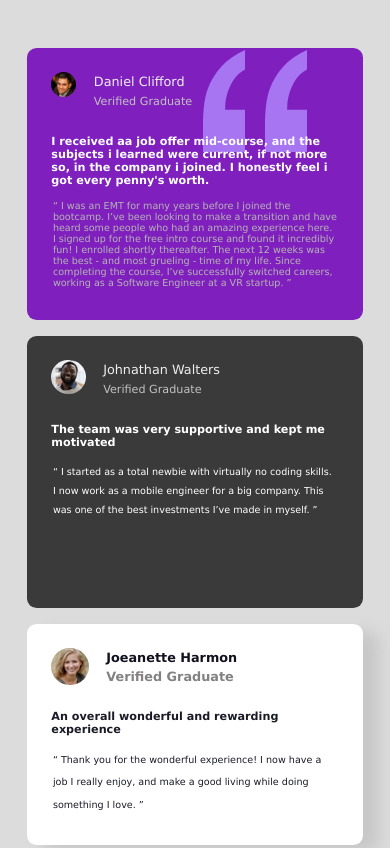
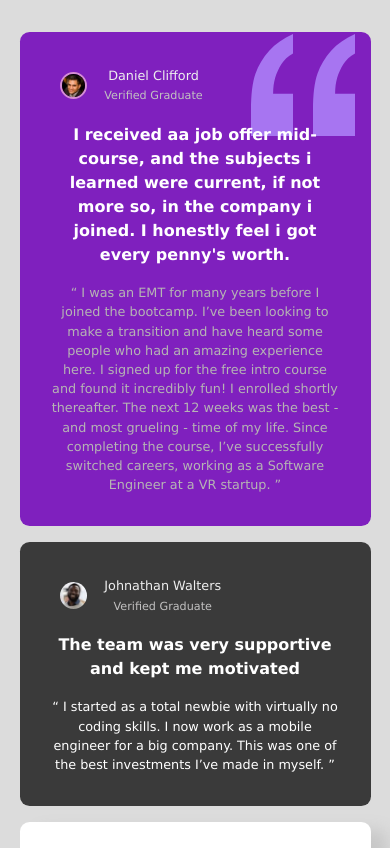
Before and after one commit to MariaAde-Git/testimonial-grid-section, a plain HTML site: page index.html in a window 390 px wide. Shown: the top 848 px of the page. Drawn offline with Linux system fonts and the light colour scheme.

Commit message:
Fix responsiveness issue in layout

```diff
--- a/index.html
+++ b/index.html
@@ -3,7 +3,7 @@
 <head>
     <meta charset="UTF-8">
     <meta name="viewport" content="width=device-width, initial-scale=1.0">
-    <title>One</title>
+    <title>Testimonial Grid</title>
     <link rel="stylesheet" href="./style.css">
 </head>
 <body>
--- a/style.css
+++ b/style.css
@@ -1,311 +1,183 @@
-*{
+* {
    margin: 0;
    padding: 0;
    box-sizing: border-box;
  }
-body{
+
+ body {
    background: #dcdcdc;
-    font-family: 'Lucida Sans', 'Lucida Sans Regular', 'Lucida Grande', 'Lucida Sans Unicode', Geneva, Verdana, sans-serif;
+   font-family: "Lucida Sans", "Lucida Sans Regular", "Lucida Grande",
+     "Lucida Sans Unicode", Geneva, Verdana, sans-serif;
+   display: flex;
+   justify-content: center;
+   align-items: center;
+   min-height: 100vh;
+   line-height: 1.5;
  }
 
-.over{
+ .over {
    display: grid;
-    grid-gap: 1rem;
+   grid-gap: 1.5rem;
    grid-template-areas:
      "faceOne faceOne faceTwo faceFive"
      "faceThree faceFour faceFour faceFive";
-    grid-template-columns: repeat(1fr, 4);
-    grid-template-rows: 17rem 17rem;
-    max-width: 86vw;
-    max-height: 100vh;
+   grid-template-columns: repeat(4, 1fr);
+   max-width: 90vw;
+   min-height: 70vh;
    margin: auto;
-    margin-top: 3rem;
+   margin: 3rem;
+   justify-content: center;
  }
-.over p{
-    font-size:0.8rem;
-    padding: 0.8rem 1.6rem 1.8rem 1.6rem;
+
+ .over > div {
+   padding: 2rem;
+   display: flex;
+   flex-direction: column;
+   gap: 1rem;
+   border-radius: 0.6rem;
  }
-.over h3{
-    font-size:0.9rem;
-    padding: 1.5rem 1.5rem 0 1.5rem;
+
+ .over p {
+   font-size: 0.8rem;
  }
- .one{
-    position: relative;
+
+ .over h3 {
+   font-size: 1.1rem;
+   margin-bottom: 1rem;
  }
- .quo{
+
+ .quo {
    position: absolute;
    top: 0.1rem;
    right: 3.5rem;
    height: 2rem;
  }
- .first{
-    position: absolute;
 
+ .first {
+   z-index: 1;
  }
- .over > div:first-child{
+
+ .first,
+ .second,
+ .forth > h3 {
+   color: white;
+ }
+
+ .first > p,
+ .forth > p {
+   color: #b6b4b4;
+ }
+
+ .dan {
+   display: flex;
+   gap: 1.1rem;
+   color: rgb(238, 238, 238);
+   font-size: 0.8rem;
+   align-items: center;
+   height: 2.7rem;
+   padding: 0.5rem;
+ }
+
+ .dan .spn {
+   color: rgb(194, 193, 193);
+   font-size: 0.7rem;
+ }
+
+ .dan img {
+   border-radius: 50%;
+   height: 100%;
+ }
+
+ .one > .dan {
+   z-index: 1;
+ }
+
+ .one > .dan img,
+ .four img {
+   border: 2px solid rgb(213, 141, 213);
+ }
+
+ .over > div:nth-child(1) {
+   position: relative;
    grid-area: faceOne;
    background: rgb(127, 32, 190);
  }
- .first, .second, .forth > h3{
-    color: white;
- }
- .first > p{
-    color: #b6b4b4;
- }
- .dan{
-    display: flex;
-    gap: 1.1rem;
-    margin: 1.5rem 0 0 1.5rem;
-    color: rgb(238, 238, 238);
-    font-size: 0.8rem;
-    line-height: 1.190rem;
- }
- .dan .spn{
-    color: rgb(194, 193, 193);
-    font-size: 0.7rem;
- }
- .dan img{
-    border: 2px solid  rgb(141, 24, 141);
-    border-radius: 50%;
-    height: 8%;
-    width: 8%;
- }
- .over > div:nth-child(2){
+
+ .over > div:nth-child(2) {
    grid-area: faceTwo;
    background: rgba(0, 0, 0, 0.733);
  }
- .two p{
-    line-height: 1.2rem;
-}
-.two img{
-    height: 11%;
-    width: 11%;
-}
- .over > div:nth-child(3){
+
+ .over > div:nth-child(3) {
    grid-area: faceThree;
    background: white;
  }
- .three img{
-    height: 12%;
-    width: 12%;
-}
- .over > div:nth-child(4){
+
+ .over > div:nth-child(4) {
    grid-area: faceFour;
    background: rgba(0, 0, 15, 0.897);
  }
- .forth > p{
-    color: #b6b4b4;
- }
- .four.dan img{
-    border: 2px solid rgb(141, 24, 141);
-    border-radius: 50%;
-    height: 7%;
-    width: 7%;
- }
- .four p{
-    line-height: 1rem;
-}
- .over > div:nth-child(5){
+
+ .over > div:nth-child(5) {
    grid-area: faceFive;
    background: white;
  }
- .over > div{
-    border-radius: 0.6rem;
- }
-.three > .dan{
+
+ .three > .dan {
    color: rgba(0, 0, 15, 0.932);
    font-weight: bold;
  }
-.five > .dan{
+
+ .five > .dan {
    color: rgba(0, 0, 15, 0.932);
    font-weight: bold;
  }
-.spn1{
+
+ .spn1 {
    color: #838181;
  }
-.three, .five h3{
+
+ .three,
+ .five h3 {
    color: rgba(0, 0, 15, 0.897);
  }
-.three, .five{
+
+ .three,
+ .five {
    box-shadow: 1rem 0.5rem 1rem rgb(199, 199, 199);
  }
-.three p{
+ .three p {
    line-height: 1.4rem;
  }
-.fifth > p{
+ .fifth > p {
    color: gray;
    line-height: 1.3rem;
  }
-.five img{
-    height: 11%;
-    width: 11%;
+
+ @media (max-width: 1280px) {
+   .over {
+     grid-template-areas:
+       "faceOne faceOne faceFour faceFour"
+       "faceThree faceThree faceTwo faceTwo"
+       "faceFive faceFive faceFive faceFive";
+     gap: 1rem;
+     text-align: center;
+     margin: 2rem;
    }
-.two, .three, .five, .dan img{
-    border:none;
-}
-@media (max-width:1098px){
-    .over p{
-        font-size:0.6rem;
-     }
-    .over h3{
-        font-size:0.7rem;
-     }
-     .fifth > p{
-        color: gray;
-        line-height: 1.3rem;
-    }
-}
-@media (max-width:1178px){
-    .fifth > p{
-       color: gray;
-       line-height: 1.1rem;
-   }
-}
-@media (max-width:1128px){
-    .fifth > p{
-       color: gray;
-       line-height: 1rem;
-   }
-}
-@media (max-width:1024px){
-    .over p{
-        font-size:0.6rem;
-     }
-    .over h3{
-        font-size:0.7rem;
-     }
-     .fifth > p{
-        color: gray;
-        line-height: 1.2rem;
-    }
-}
-@media (max-width: 800px){
-    body{
-        font-size: 50%;
-    }
-    .over{
-        display: grid;
-        grid-gap: 1rem;
-        grid-template-areas:
-            "faceOne faceOne "
-            "faceTwo faceThree"
-            "faceFour faceFour"
-            "faceFive faceFive ";
-        grid-template-columns: repeat(1fr, 4);
-        grid-template-rows: 17rem 17rem;
-        max-width: 86vw;
-        max-height: 100vh;
-        margin: auto;
-        margin-top: 3rem;
-    }
-    .over > div:first-child{
-        grid-area: faceOne;
-        background: rgb(127, 32, 190);
-     }
-     .over > div:nth-child(2){
-        grid-area: faceTwo;
-        background: rgba(0, 0, 0, 0.733);
-     }
-     .over > div:nth-child(3){
-        grid-area: faceThree;
-        background: white;
-     }
-     .over > div:nth-child(4){
-        grid-area: faceFour;
-        background: rgba(0, 0, 15, 0.897);
-     }
-     .over > div:nth-child(5){
-        grid-area: faceFive;
-        background: white;
+
+   h3 {
+     font-size: 1rem !important;
    }
  }
 
-@media (max-width: 600px){
-    body{
-        font-size: 50%;
+ @media (max-width: 640px) {
+   .over {
+     display: flex;
+     flex-direction: column;
+     margin: 2rem 1rem;
    }
-    .over{
-        display: grid;
-        grid-gap: 1rem;
-        grid-template-areas:
-            "faceOne"
-            "faceTwo"
-            "faceThree"
-            "faceFour"
-            "faceFive";
-        max-width: 86vw;
-        max-height: 100vh;
-        margin: auto;
-        margin-top: 3rem;
-    }
-    .over > div:first-child{
-        grid-area: faceOne;
-        background: rgb(127, 32, 190);
-     }
-     .over > div:nth-child(2){
-        grid-area: faceTwo;
-        background: rgba(0, 0, 0, 0.733);
-     }
-     .over > div:nth-child(3){
-        grid-area: faceThree;
-        background: white;
-     }
-     .over > div:nth-child(4){
-        grid-area: faceFour;
-        background: rgba(0, 0, 15, 0.897);
-     }
-     .over > div:nth-child(5){
-        grid-area: faceFive;
-        background: white;
+
+   .quo {
+     right: 1rem;
    }
  }
-@media (max-width:500px){
-    body{
-        font-size: 50%;
-    }
-    .over{
-        display: grid;
-        grid-gap: 1rem;
-        grid-template-areas:
-            "faceOne"
-            "faceTwo"
-            "faceThree"
-            "faceFour"
-            "faceFive";
-        max-width: 86vw;
-        max-height: 100vh;
-        margin: auto;
-        margin-top: 3rem;
-    }
-    .over p{
-        font-size:0.6rem;
-     }
-    .over h3{
-        font-size:0.7rem;
-     }
-    .over > div:first-child{
-        grid-area: faceOne;
-        background: rgb(127, 32, 190);
-     }
-     .over > div:nth-child(2){
-        grid-area: faceTwo;
-        background: rgba(0, 0, 0, 0.733);
-     }
-     .over > div:nth-child(3){
-        grid-area: faceThree;
-        background: white;
-     }
-     .over > div:nth-child(4){
-        grid-area: faceFour;
-        background: rgba(0, 0, 15, 0.897);
-     }
-     .over > div:nth-child(5){
-        grid-area: faceFive;
-        background: white;
-     }
-     .quo{
-        position: absolute;
-        top: 0.1rem;
-        right: 3.5rem;
-     }
-}
```
Lines whose indentation alone changed are shown as unchanged.
